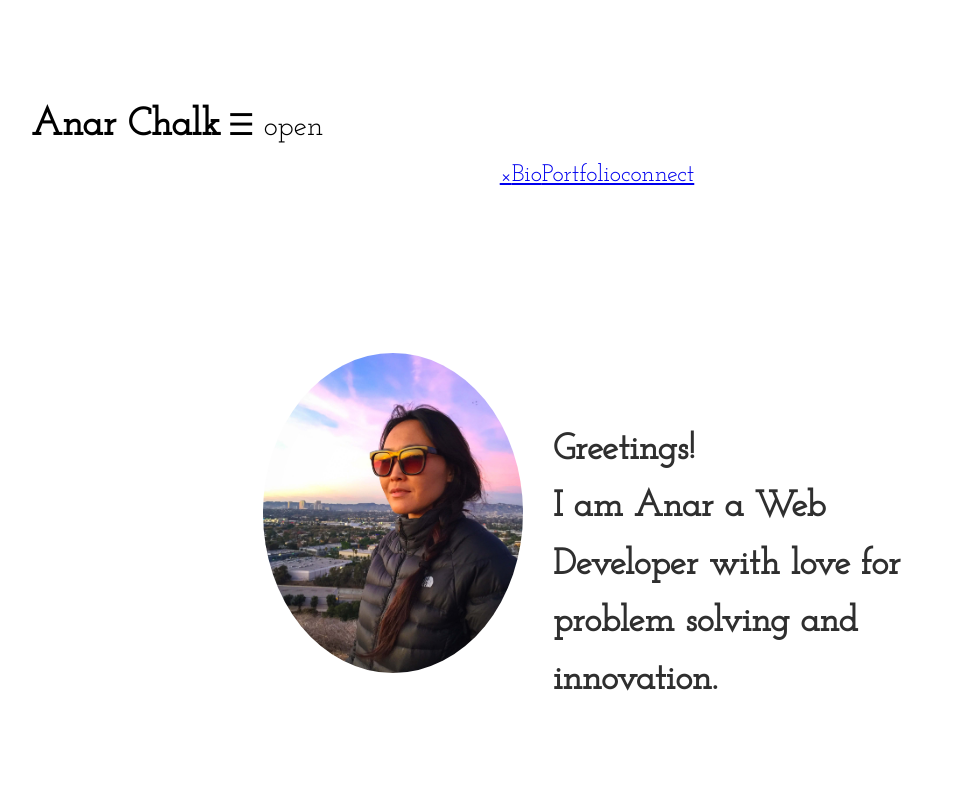
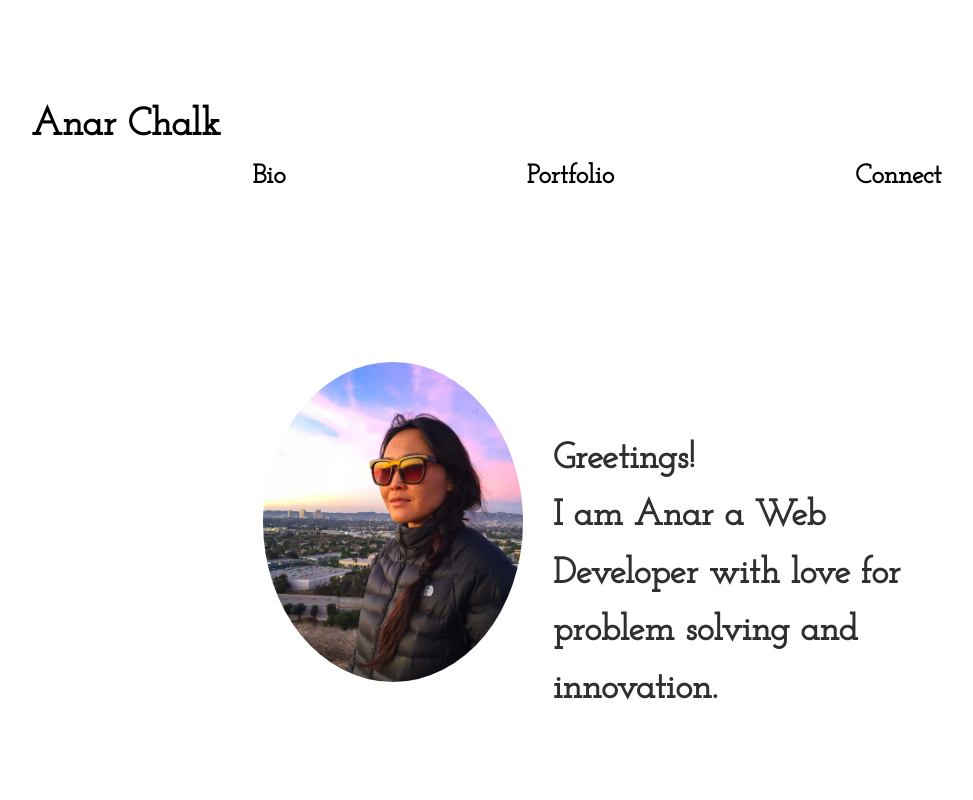
Before and after one commit to Anarchalk/Anar-Portfolio, a plain HTML site: page index.old.html in a window 1280 px wide. Shown: the top 800 px of the page, without its empty margins (43-1016 px from the left). Drawn offline with nearby package versions, Linux system fonts and the light colour scheme.

Commit message:
old files

```diff
--- a/index.old.html
+++ b/index.old.html
@@ -14,15 +14,13 @@
 <body>
     <header class="page-header sticky">
         <h2 class="me">Anar Chalk</h2>
-        <span style="font-size:30px;cursor:pointer" onclick="openNav()">&#9776; open</span>
-        <div id="myNav" class="overlay">
-            <a href="javascript:void(0)" class="closebtn" onclick="closeNav()">&times;</a>
-            <div class="overlay-content">
-              <a href="#">Bio</a>
-              <a href="#">Portfolio</a>
-              <a href="#">connect</a>
-            </div>
-          </div>
+        <nav class="menu">
+            <ul class="buttons">
+                <li class="de1">Bio</li>
+                <li class="de2">Portfolio</li>
+                <li class="de3">Connect</li>
+            </ul>
+        </nav>
     </header>
 
 
@@ -73,12 +71,14 @@
                             updated questions.</p>
 
                         <ul class="techicons">
-                        <li><img src="img/HTML5_Logo_512.png" class="tech" alt="html logo" height="35px" width="35px">
+                            <li><img src="img/HTML5_Logo_512.png" class="tech" alt="html logo" height="35px"
+                                    width="35px">
                             </li>
                             <li><img src="img/CSS logo.png" class="tech" alt="css logo" height="38px" width="38px"></li>
                             <li><img src="img/Javascripts logo.png" class="tech" alt="javascript logo" height="px"
                                     width="35px"></li>
-                        <li><img src="img/jQuery logo.png" class="tech" alt="jquery logo" height="35px" width="35px">
+                            <li><img src="img/jQuery logo.png" class="tech" alt="jquery logo" height="35px"
+                                    width="35px">
                             </li>
                         </ul>
                         <a class="demo1" href="https://annachalk.github.io/Our-World-Quiz-App/">Demo</a>
```
Lines whose indentation alone changed are shown as unchanged.
